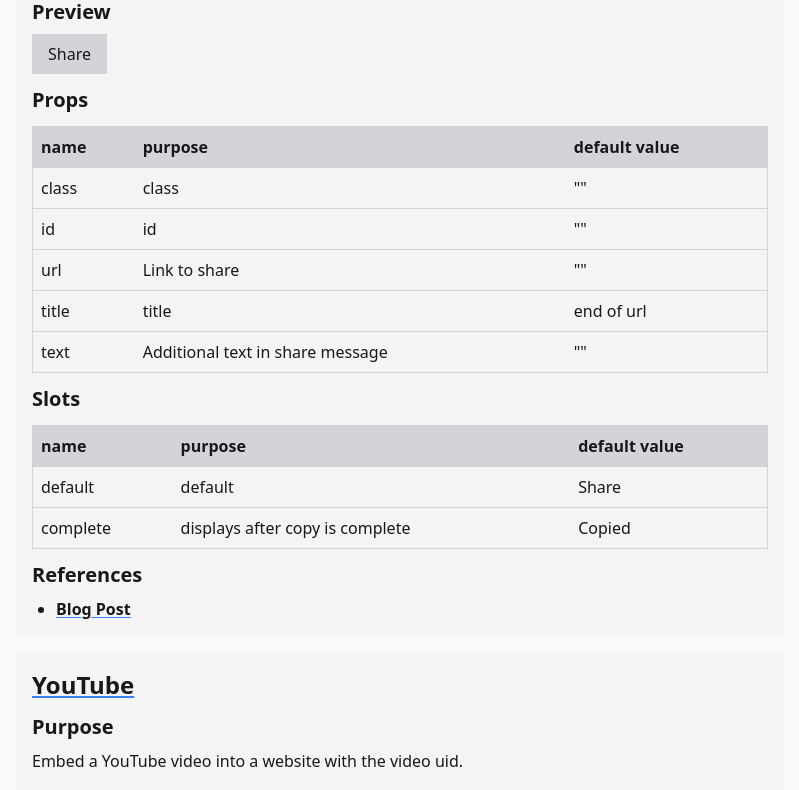
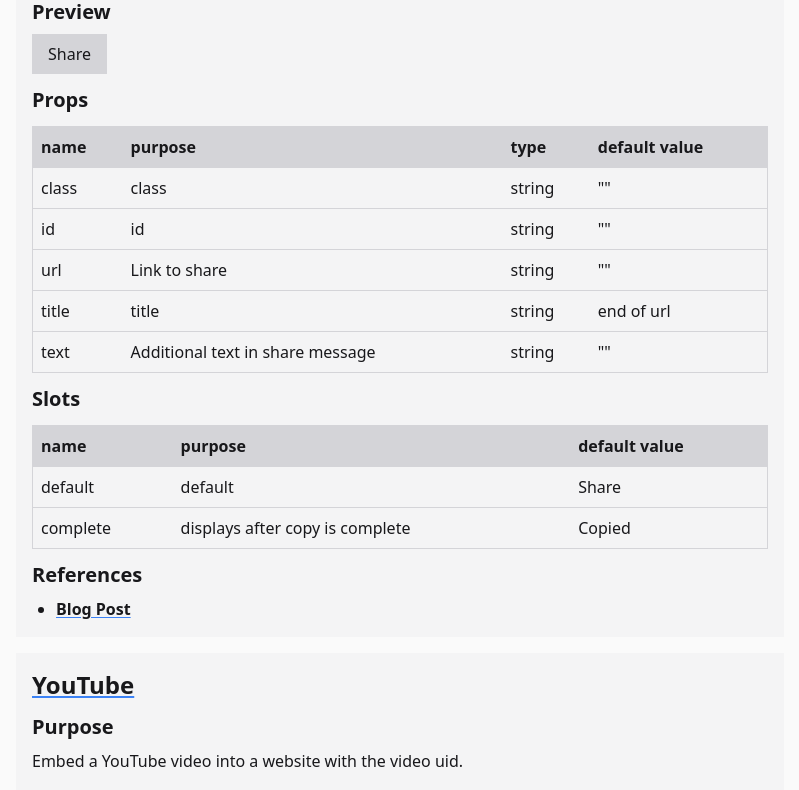
Before and after one commit to rossrobino/drab, a SvelteKit app: page / in a window 1280 px wide. Shown: the part 1080-1870 px from the top of the page, without its empty margins (240-1039 px from the left). Built offline with nearby package versions, Linux system fonts and the light colour scheme.

Commit message:
add type documentation to props

```diff
--- a/src/routes/+layout.svelte
+++ b/src/routes/+layout.svelte
@@ -1,6 +1,6 @@
 <script>
 	import "../app.postcss";
-	import { info } from "./info";
+	import { info } from "./docs";
 </script>
 
 <svelte:head>
--- a/src/routes/+page.svelte
+++ b/src/routes/+page.svelte
@@ -1,6 +1,5 @@
 <script>
-	import { info } from "./info";
-	import { componentList } from "./docs";
+	import { info } from "./docs";
 	import ComponentDocs from "./ComponentDocs.svelte";
 </script>
 
--- a/src/routes/ComponentDocs.svelte
+++ b/src/routes/ComponentDocs.svelte
@@ -107,6 +107,7 @@
 						<tr>
 							<th>name</th>
 							<th>purpose</th>
+							<th>type</th>
 							<th>default value</th>
 						</tr>
 					</thead>
@@ -115,6 +116,7 @@
 							<tr>
 								<td>{prop.name}</td>
 								<td>{prop.purpose}</td>
+								<td>{prop.type}</td>
 								<td>
 									{#if prop.default === ""}
 										""
--- a/src/routes/docs.js
+++ b/src/routes/docs.js
@@ -25,7 +25,7 @@ export const info = {
  * purpose: string,
  * component: *,
  * example: object,
- * props: {name: string, purpose: string, default: *}[],
+ * props: {name: string, purpose: string, type: string, default: *}[],
  * slots: {name: string, purpose: string, default: *}[],
  * references: {name:string, href: string}[]
  * }[]} componentList
@@ -37,21 +37,24 @@ export const componentList = [
 		purpose:
 			"Uses the navigator api to share or copy a url link depending on browser support.",
 		props: [
-			{ name: "class", purpose: "class", default: "" },
-			{ name: "id", purpose: "id", default: "" },
+			{ name: "class", purpose: "class", type: "string", default: "" },
+			{ name: "id", purpose: "id", type: "string", default: "" },
 			{
 				name: "url",
 				purpose: "Link to share",
+				type: "string",
 				default: "",
 			},
 			{
 				name: "title",
 				purpose: "title",
+				type: "string",
 				default: "end of url",
 			},
 			{
 				name: "text",
 				purpose: "Additional text in share message",
+				type: "string",
 				default: "",
 			},
 		],
@@ -81,16 +84,18 @@ export const componentList = [
 		name: "YouTube",
 		purpose: "Embed a YouTube video into a website with the video uid.",
 		props: [
-			{ name: "class", purpose: "class", default: "" },
-			{ name: "id", purpose: "id", default: "" },
+			{ name: "class", purpose: "class", type: "string", default: "" },
+			{ name: "id", purpose: "id", type: "string", default: "" },
 			{
 				name: "uid",
 				purpose: "Unique id found in url of the YouTube video",
+				type: "string",
 				default: "",
 			},
 			{
 				name: "title",
 				purpose: "iframe title",
+				type: "string",
 				default: "",
 			},
 		],
--- a/src/routes/info.js
+++ /dev/null
@@ -1,8 +0,0 @@
-export const info = {
-	packageName: "@rossrobino/components",
-	gitHub: "https://github.com/rossrobino/components",
-	projectHomepage: "https://components.robino.dev",
-	author: "Ross Robino",
-	authorHomepage: "https://robino.dev",
-	license: "MIT",
-};
```
